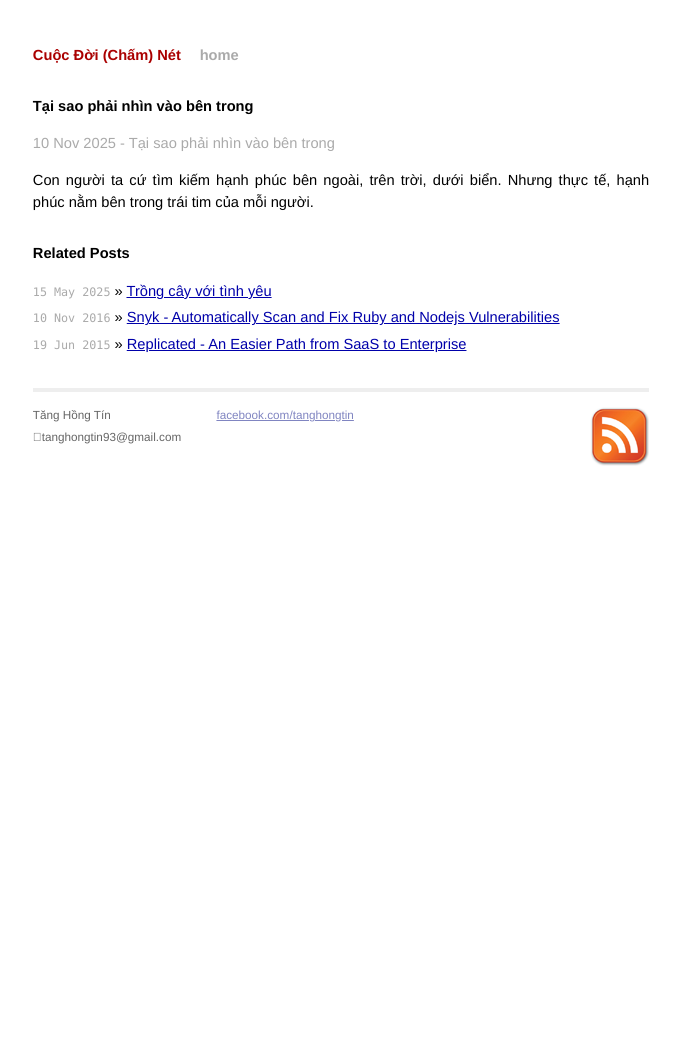
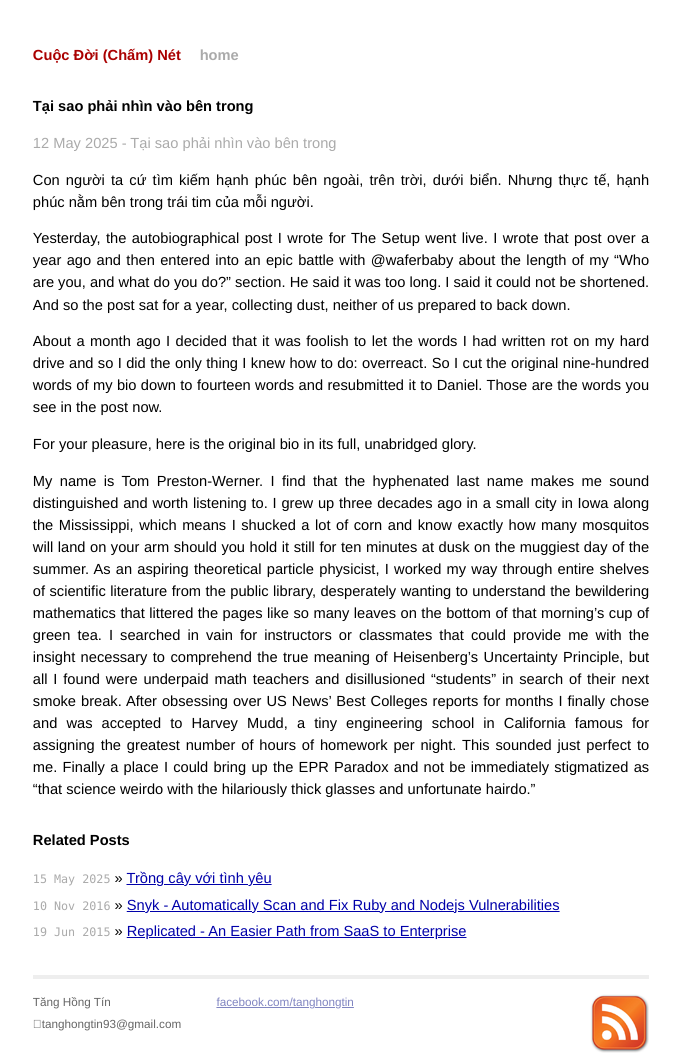
Before and after one commit to tanghongtin/cuocdoi, a Jekyll site: the page built from _posts/2025-05-15-nhin-vao-ben-trong.md, in a window 1280 px wide. Shown: the whole page, without its empty margins (299-979 px from the left). Built offline with Jekyll 4.4.1, drawn with Linux system fonts in a browser that asks for light colours; before the commit the page ends 944 px from its top, so only the background shows below that.

Commit message:
Update 2025-05-15-nhin-vao-ben-trong.md

```diff
--- a/_posts/2025-05-15-nhin-vao-ben-trong.md
+++ b/_posts/2025-05-15-nhin-vao-ben-trong.md
@@ -6,6 +6,14 @@ title: Tại sao phải nhìn vào bên trong
 {{ page.title }}
 ================
 
-<p class="meta">10 Nov 2025 - Tại sao phải nhìn vào bên trong</p>
+<p class="meta">12 May 2025 - Tại sao phải nhìn vào bên trong</p>
 
 Con người ta cứ tìm kiếm hạnh phúc bên ngoài, trên trời, dưới biển. Nhưng thực tế, hạnh phúc nằm bên trong trái tim của mỗi người.
+
+Yesterday, the autobiographical post I wrote for The Setup went live. I wrote that post over a year ago and then entered into an epic battle with @waferbaby about the length of my "Who are you, and what do you do?" section. He said it was too long. I said it could not be shortened. And so the post sat for a year, collecting dust, neither of us prepared to back down.
+
+About a month ago I decided that it was foolish to let the words I had written rot on my hard drive and so I did the only thing I knew how to do: overreact. So I cut the original nine-hundred words of my bio down to fourteen words and resubmitted it to Daniel. Those are the words you see in the post now.
+
+For your pleasure, here is the original bio in its full, unabridged glory.
+
+My name is Tom Preston-Werner. I find that the hyphenated last name makes me sound distinguished and worth listening to. I grew up three decades ago in a small city in Iowa along the Mississippi, which means I shucked a lot of corn and know exactly how many mosquitos will land on your arm should you hold it still for ten minutes at dusk on the muggiest day of the summer. As an aspiring theoretical particle physicist, I worked my way through entire shelves of scientific literature from the public library, desperately wanting to understand the bewildering mathematics that littered the pages like so many leaves on the bottom of that morning's cup of green tea. I searched in vain for instructors or classmates that could provide me with the insight necessary to comprehend the true meaning of Heisenberg's Uncertainty Principle, but all I found were underpaid math teachers and disillusioned "students" in search of their next smoke break. After obsessing over US News' Best Colleges reports for months I finally chose and was accepted to Harvey Mudd, a tiny engineering school in California famous for assigning the greatest number of hours of homework per night. This sounded just perfect to me. Finally a place I could bring up the EPR Paradox and not be immediately stigmatized as "that science weirdo with the hilariously thick glasses and unfortunate hairdo."
```
